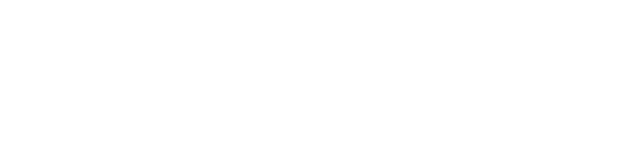
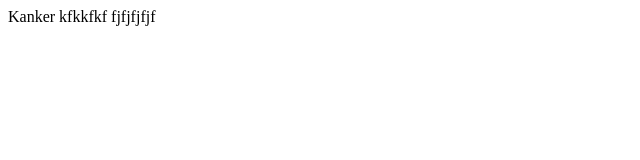
Before and after one commit to MrCarrotJuice/CarrotJuice, a plain HTML site: page index.html in a window 1280 px wide. Shown: the whole page, without its empty margins (0-640 px from the left). Drawn offline with Linux system fonts and the light colour scheme.

Commit message:
gkgkg gkgkg

```diff
--- a/index.html
+++ b/index.html
@@ -7,6 +7,9 @@
     <title>Document</title>
 </head>
 <body>
+    Kanker
+kfkkfkf
+fjfjfjfjf
 
 </body>
 </html>
```
